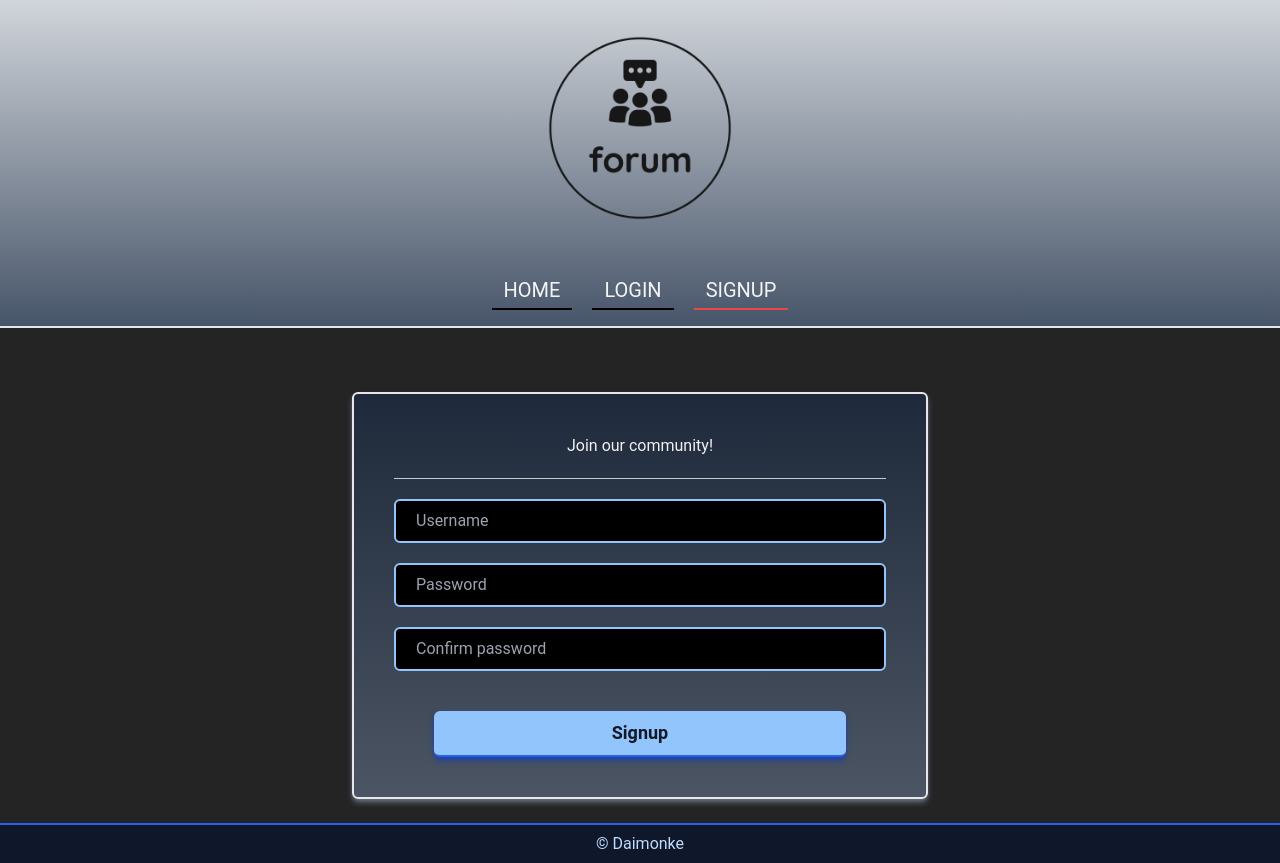
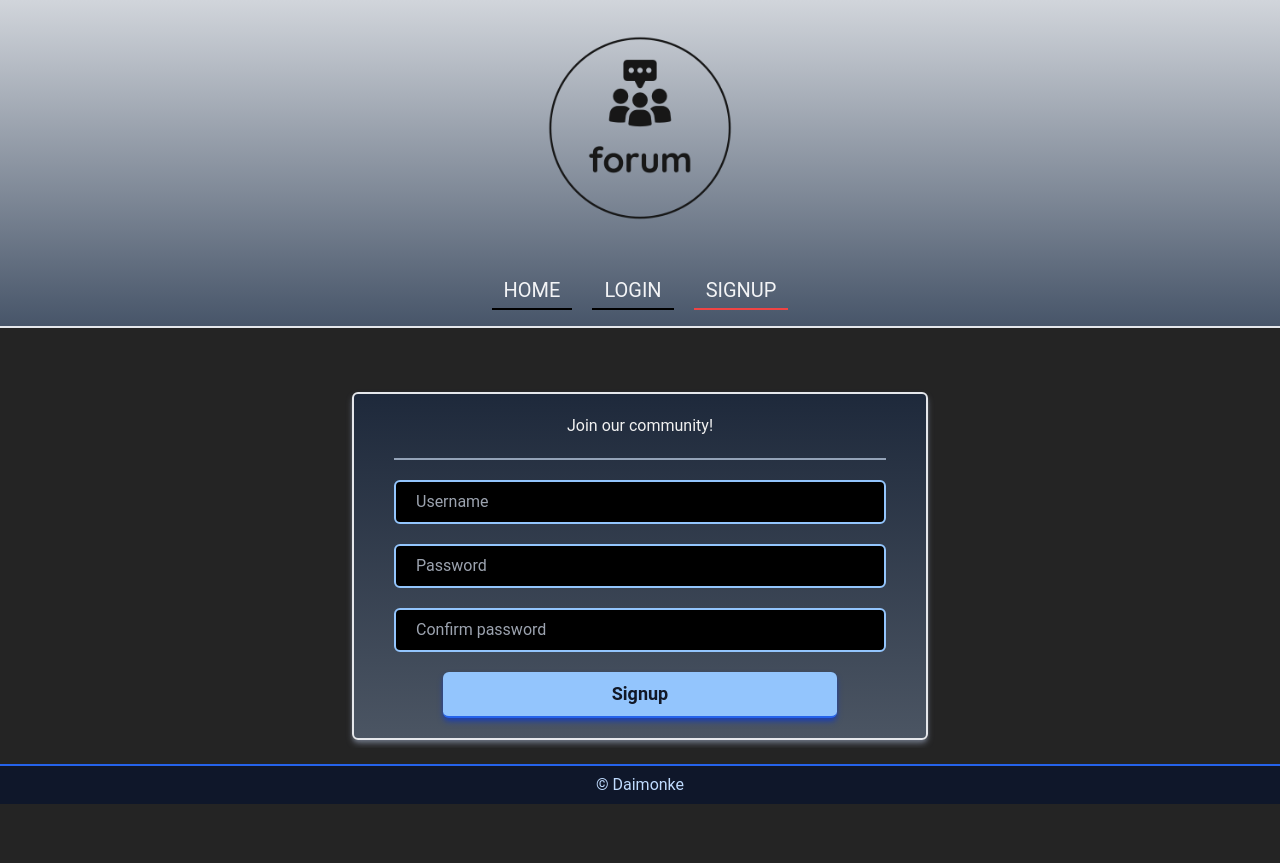
Before and after one commit to Daimonke/ForumApp, a React (Create React App) app: page /register in a window 1280 px wide. After the commit the page ends 804 px from the top, so only its background shows below. Built offline with nearby package versions, Linux system fonts and the light colour scheme.

Commit message:
Register fetch

```diff
--- a/package.json
+++ b/package.json
@@ -2,6 +2,7 @@
   "name": "front",
   "version": "0.1.0",
   "private": true,
+  "proxy": "http://localhost:8080/",
   "dependencies": {
     "@emotion/react": "^11.9.3",
     "@emotion/styled": "^11.9.3",
--- a/src/components/DesktopNav.tsx
+++ b/src/components/DesktopNav.tsx
@@ -8,9 +8,10 @@ type Props = {
     divider?: boolean;
   }[];
   classes?: string;
+  font?: string;
 };
 
-const DesktopNav = ({ links, classes }: Props) => {
+const DesktopNav = ({ links, classes, font }: Props) => {
   const location = useLocation().pathname;
   const [active, setActive] = useState<string | null>(location);
 
@@ -25,11 +26,8 @@ const DesktopNav = ({ links, classes }: Props) => {
           <div className="transition-all hover:-translate-y-1" key={index}>
             <Link to={link.path!}>
               <button
-                className={
-                  "px-3 py-1 border-b-2 border-b-black text-gray-100 text-xl" +
-                  " " +
-                  (link.path === active ? "border-b-red-500" : "")
-                }
+                className={`${link.path === active ? "border-b-red-500 " : ""}
+                px-3 py-1 border-b-2 border-b-black text-gray-100 text-xl ${font}`}
               >
                 {link.name?.toUpperCase()}
               </button>
--- a/src/components/Header.tsx
+++ b/src/components/Header.tsx
@@ -76,7 +76,8 @@ const Header = ({ isVisible, setIsVisible }: Props) => {
           {md && !isVisible ? (
             <DesktopNav
               links={links}
-              classes={`fixed z-10 top-0 bg-gradient-to-t from-slate-600 to-gray-300 w-full justify-center fadeIn transition-all max-h-[${headerHeight}px]`}
+              classes={`fixed p-3 border-b-2 border-gray-400 z-10 top-0 bg-gradient-to-b from-slate-700 to-gray-500 w-full justify-center fadeIn transition-all max-h-[${headerHeight}px]`}
+              font={"text-sm py-0"}
             />
           ) : !md && !isVisible ? (
             <MobileNav
--- a/src/index.css
+++ b/src/index.css
@@ -37,6 +37,10 @@ body {
   animation: 0.3s fadeIn linear;
 }
 
+.growAnimation {
+  animation: 1s growAnimation linear;
+}
+
 @keyframes show {
   from {
     transform: translateX(-100%);
@@ -57,9 +61,18 @@ body {
 
 @keyframes fadeIn {
   from {
-    transform: translateY(-150%)
+    transform: translateY(-100%)
   }
   to {
     transform: translateY(0%)
   }
 }
+
+@keyframes growAnimation {
+  from {
+    transform: scale(0);
+  }
+  to {
+    transform: scale(1);
+  }
+}
--- a/src/pages/Register.tsx
+++ b/src/pages/Register.tsx
@@ -1,19 +1,73 @@
-import { Divider } from "@mui/material";
+import { Alert, CircularProgress, Collapse } from "@mui/material";
+import { useState } from "react";
+import { useNavigate } from "react-router-dom";
 
 const Register = () => {
+  const navigate = useNavigate();
+  const [formData, setFormData] = useState({
+    username: "",
+    password: "",
+    confirmPassword: "",
+    error: "",
+    message: "",
+    loading: false,
+  });
+
+  const { username, password, confirmPassword, error, loading, message } =
+    formData;
+
+  const sendForm = async (e: React.FormEvent<HTMLFormElement>) => {
+    e.preventDefault();
+    setFormData({ ...formData, loading: true });
+    const url = `auth/register`;
+    const options = {
+      method: "POST",
+      headers: {
+        "Content-Type": "application/json",
+      },
+      body: JSON.stringify({ username, password, confirmPassword }),
+    };
+    const response = await fetch(url, options);
+    const data = await response.json();
+    if (data.success === false) {
+      setFormData({
+        ...formData,
+        error: data.message,
+        message: "",
+        loading: false,
+      });
+    } else {
+      setFormData({
+        username: "",
+        password: "",
+        confirmPassword: "",
+        error: "",
+        message: data.message,
+        loading: false,
+      });
+    }
+  };
+
   const inputClass =
-    "outline-none py-2 px-5 border-2 border-blue-300 rounded-md focus:border-blue-500 text-gray-100 bg-black placeholder-gray-400";
+    "w-full outline-none py-2 px-5 border-2 border-blue-300 rounded-md focus:border-blue-500 text-gray-100 bg-black placeholder-gray-400";
   return (
-    <div className="mt-[7vh] py-2 px-20">
-      <form className="flex flex-col max-w-xl m-auto gap-5 p-10 border-2 rounded-md shadow-md shadow-gray-500 bg-gradient-to-b from-slate-800 to-gray-600">
+    <div className="mt-[7vh] py-2 px-5 sm:px-20">
+      <form
+        onSubmit={sendForm}
+        className="flex flex-col items-center max-w-xl m-auto gap-5 px-10 py-5 border-2 rounded-md shadow-md shadow-gray-500 bg-gradient-to-b from-slate-800 to-gray-600"
+      >
         <p className="text-center">Join our community!</p>
-        <Divider className="bg-slate-200" />
+        <span className="w-full border-b-2 border-slate-400"></span>
         <input
           type="text"
           placeholder="Username"
           name="username"
           className={inputClass}
           autoComplete="username"
+          value={username}
+          onChange={(e) =>
+            setFormData({ ...formData, username: e.target.value })
+          }
         />
         <input
           className={inputClass}
@@ -21,6 +75,10 @@ const Register = () => {
           placeholder="Password"
           name="password"
           autoComplete="new-password"
+          value={password}
+          onChange={(e) =>
+            setFormData({ ...formData, password: e.target.value })
+          }
         />
         <input
           className={inputClass}
@@ -28,13 +86,37 @@ const Register = () => {
           placeholder="Confirm password"
           name="confirmPassword"
           autoComplete="new-password"
+          value={confirmPassword}
+          onChange={(e) =>
+            setFormData({ ...formData, confirmPassword: e.target.value })
+          }
         />
         <input
           type="submit"
           value="Signup"
-          className="cursor-pointer py-2 px-2 mt-5 mx-10 border-b-2 font-bold border-blue-600 rounded-md shadow-md shadow-blue-800
+          className="cursor-pointer min-w-fit w-[80%] py-2 px-2 border-b-2 font-bold border-blue-600 rounded-md shadow-md shadow-blue-800
             transition-all duration-200 text-gray-900 text-lg bg-blue-300 hover:bg-blue-400 hover:border-blue-800"
+          disabled={loading}
         />
+        {loading && <CircularProgress />}
+        {error && (
+          <Alert
+            className="w-[80%]"
+            severity="error"
+            onClose={() => setFormData({ ...formData, error: "" })}
+          >
+            {error}
+          </Alert>
+        )}
+        {message && (
+          <Alert
+            className="w-[80%]"
+            severity="info"
+            onClose={() => navigate("/")}
+          >
+            {message}
+          </Alert>
+        )}
       </form>
     </div>
   );
```
